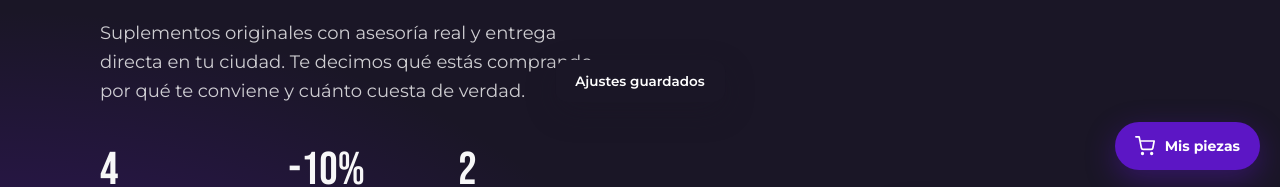
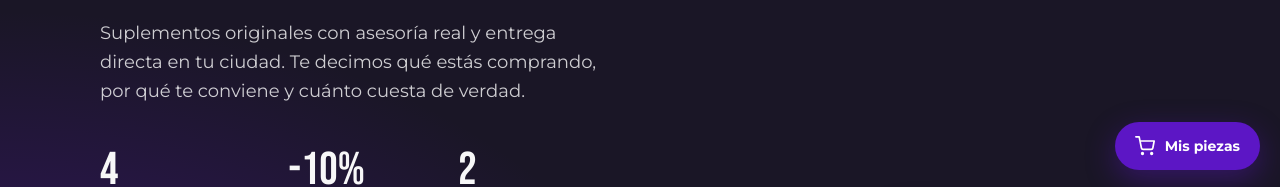
Before and after one commit to Vexxfit/Vexx, a plain HTML site: page index.html in a window 1280 px wide. Shown: the part 610-797 px from the top of the page. Drawn offline with Linux system fonts and the light colour scheme.

Commit message:
Actualizar catálogo VEXX

```diff
--- a/index.html
+++ b/index.html
@@ -656,7 +656,7 @@ body:not(.admin) .proximo-badge{display:none}
   </div>
 </aside>
 
-<div id="toast" class="show">Ajustes guardados</div>
+<div id="toast" class="">Ajustes guardados</div>
 
 <script>
 let DATA = JSON.parse(document.getElementById('vexx-data').textContent);
```
